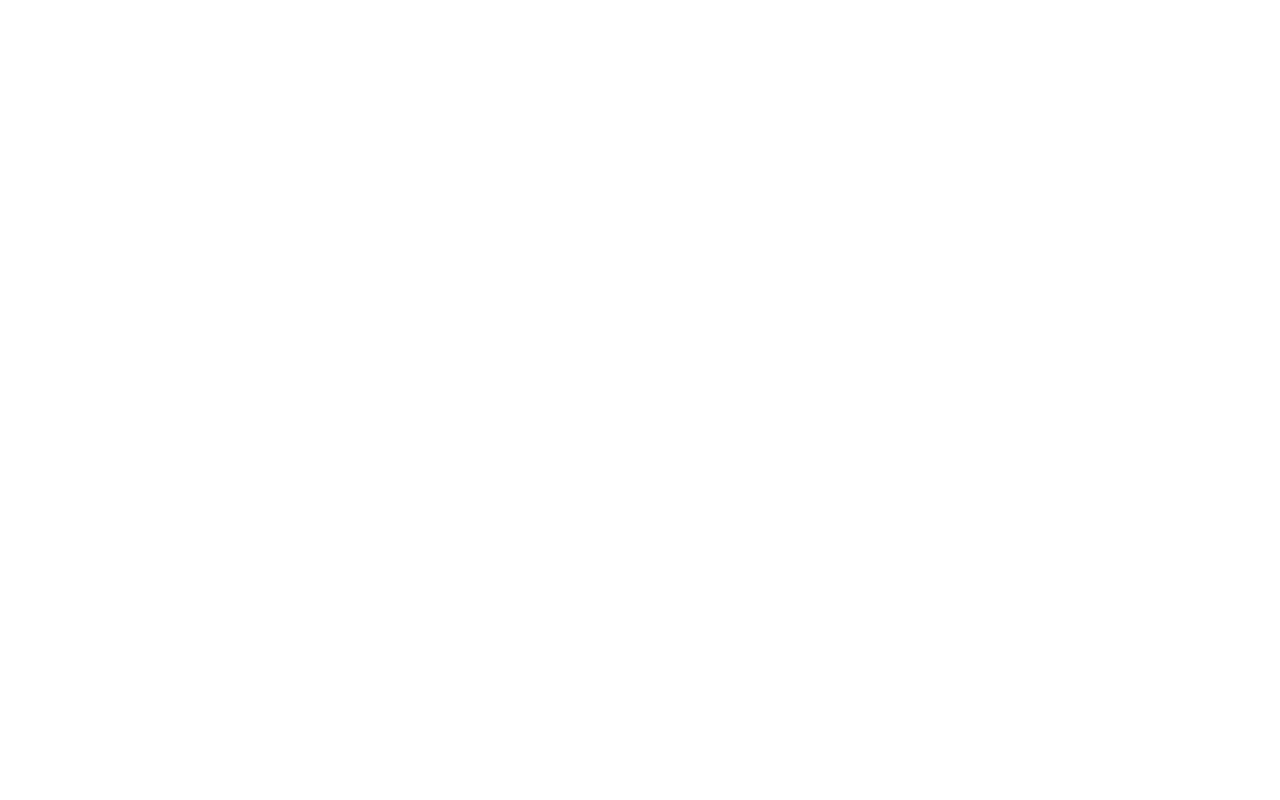
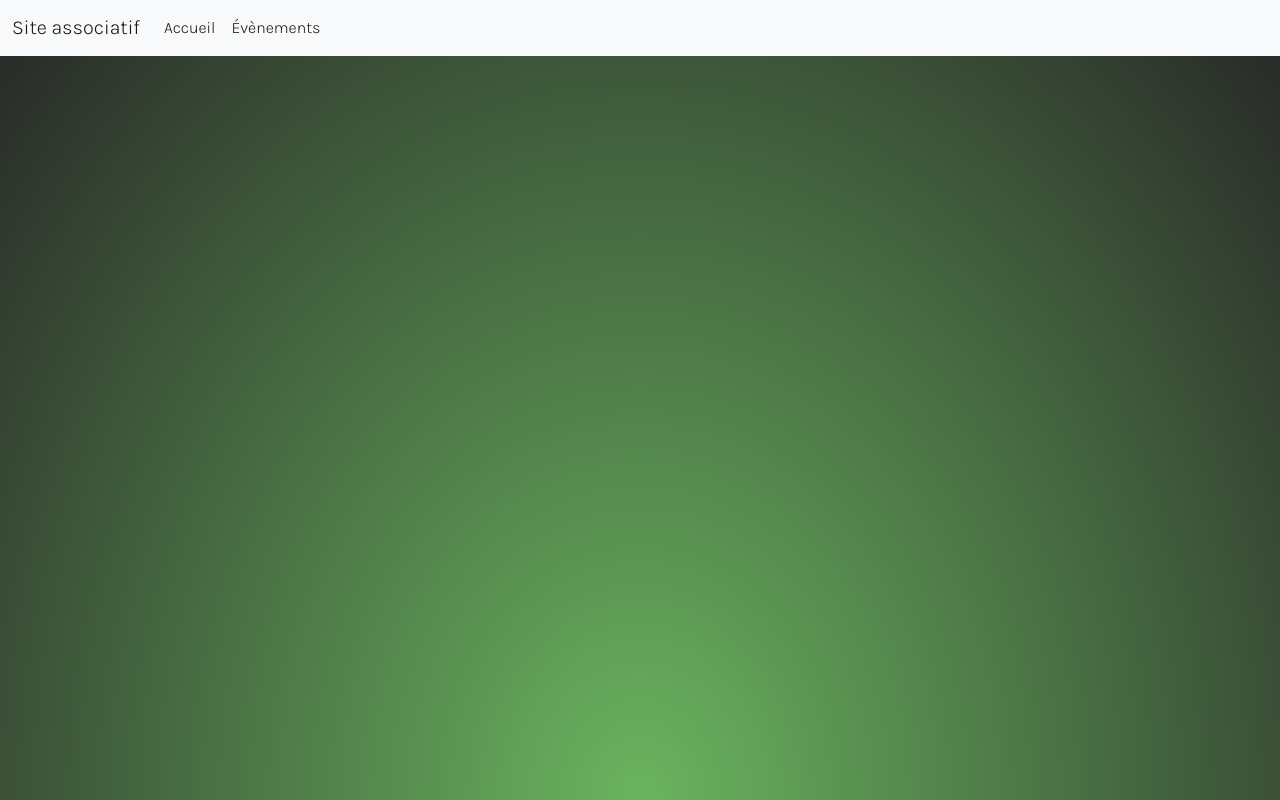
Before and after one commit to ouss937/siteAssoPapa, a plain HTML site: page pub.html in a window 1280 px wide. Drawn offline with Linux system fonts and the light colour scheme.

Commit message:
OBO: ajout de la nav, police, alignement

```diff
--- a/css/style.css
+++ b/css/style.css
@@ -0,0 +1,11 @@
+body {
+    text-align: center;
+    font-family: 'Karla', sans-serif;
+
+
+    position: relative;
+    background: radial-gradient(ellipse at bottom, rgb(106, 180, 95) 0%, hsl(0, 0%, 15%) 100%);
+    background-attachment: fixed;
+
+    color:aliceblue
+}
--- a/pub.html
+++ b/pub.html
@@ -5,11 +5,38 @@
     <meta http-equiv="X-UA-Compatible" content="IE=edge">
     <meta name="viewport" content="width=device-width, initial-scale=1.0">
     <title>Évènements</title>
-    <link href="css/style.css" rel="stylesheet">
+
     <link href="css/bootstrap-5.0.2-dist/css/bootstrap.min.css" rel="stylesheet">
     <script src="css/bootstrap-5.0.2-dist/js/bootstrap.min.js"></script>
+    <link href="css/style.css" rel="stylesheet">
+
+    <link rel="preconnect" href="https://fonts.googleapis.com">
+    <link rel="preconnect" href="https://fonts.gstatic.com" crossorigin>
+    <link href="https://fonts.googleapis.com/css2?family=Karla:wght@300&display=swap" rel="stylesheet">
 </head>
 <body>
 
+    <nav class="navbar navbar-expand-lg navbar-light bg-light">
+        <div class="container-fluid">
+          <button class="navbar-toggler" type="button" data-bs-toggle="collapse" data-bs-target="#navbarTogglerDemo03" aria-controls="navbarTogglerDemo03" aria-expanded="false" aria-label="Toggle navigation">
+            <span class="navbar-toggler-icon"></span>
+          </button>
+          <a class="navbar-brand" href="#">Site associatif</a>
+          <div class="collapse navbar-collapse" id="navbarTogglerDemo03">
+            <ul class="navbar-nav me-auto mb-2 mb-lg-0">
+              <li class="nav-item">
+                <a class="nav-link active" href="index.html">Accueil</a>
+              </li>
+              <li class="nav-item">
+                <a class="nav-link active" href="pub.html">Évènements</a>
+              </li>
+            </ul>
+          </div>
+        </div>
+      </nav>
+
+
+
+
 </body>
 </html>
```
Also changed, not shown: index.html (+24 -1 lines).
